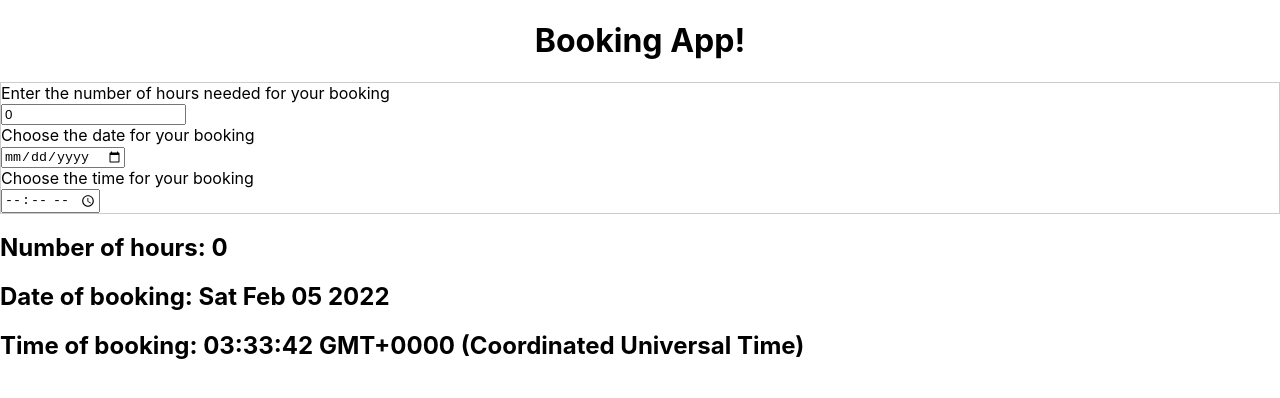
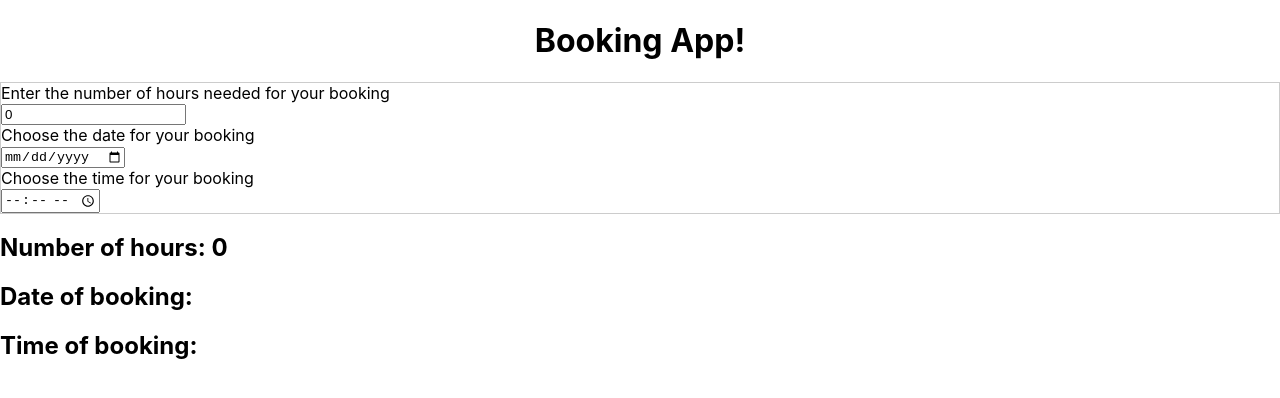
Before and after one commit to ryanwong2000/booking-app-test, a React (Create React App) app: page / in a window 1280 px wide. Shown: the top 398 px of the page. Built offline with nearby package versions, Linux system fonts and the light colour scheme.

Commit message:
handleChange for the inputs

```diff
--- a/src/components/MyForm.js
+++ b/src/components/MyForm.js
@@ -7,19 +7,27 @@ export default class MyForm extends Component {
     super(props);
     this.state = {
       hours: 0,
-      date: new Date(),
-      time: new Date()
+      date: '',
+      time: ''
     };
+    this.handleChange = this.handleChange.bind(this);
   }
 
   priceWeekdays = 100;
   priceWeekends = 150;
 
+  handleChange = (event, fieldName) => {
+    console.log(fieldName, event.target.value);
+    this.setState({
+      [fieldName]: event.target.value
+    });
+  };
+
   render() {
     return (
       <div>
         <form className="MyForm">
-          <label for="hoursNeeded">
+          <label htmlFor="hoursNeeded">
             Enter the number of hours needed for your booking
           </label>
           <br />
@@ -28,21 +36,34 @@ export default class MyForm extends Component {
             id="hoursNeeded"
             type="number"
             value={this.state.hours}
+            onChange={(event) => this.handleChange(event, 'hours')}
             required
           />
           <br />
-          <label for="dateBooking">Choose the date for your booking</label>
+          <label htmlFor="dateBooking">Choose the date for your booking</label>
           <br />
-          <input name="dateBooking" id="dateBooking" type="date" required />
+          <input
+            name="dateBooking"
+            id="dateBooking"
+            type="date"
+            onChange={(event) => this.handleChange(event, 'date')}
+            required
+          />
           <br />
-          <label for="timeBooking">Choose the time for your booking</label>
+          <label htmlFor="timeBooking">Choose the time for your booking</label>
           <br />
-          <input name="timeBooking" id="timeBooking" type="time" required />
+          <input
+            name="timeBooking"
+            id="timeBooking"
+            type="time"
+            onChange={(event) => this.handleChange(event, 'time')}
+            required
+          />
         </form>
         <FinalCheckout
           hours={this.state.hours}
-          date={this.state.date.toDateString()}
-          time={this.state.time.toTimeString()}
+          date={this.state.date}
+          time={this.state.time}
         />
       </div>
     );
```
